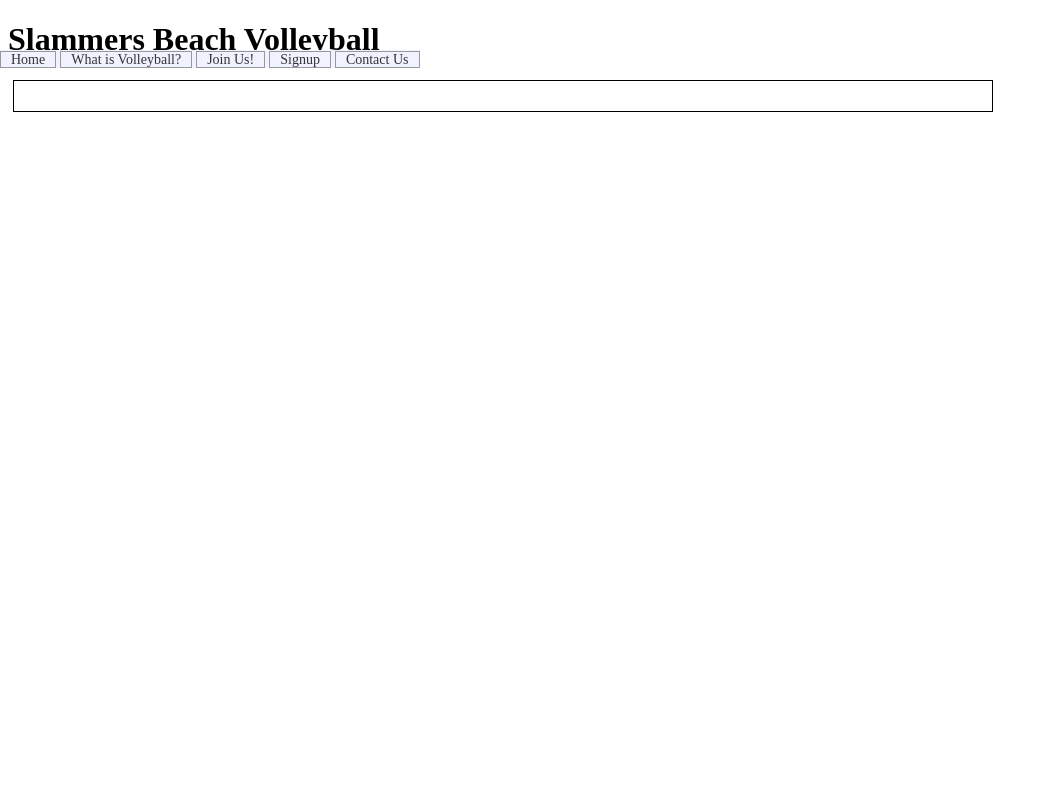
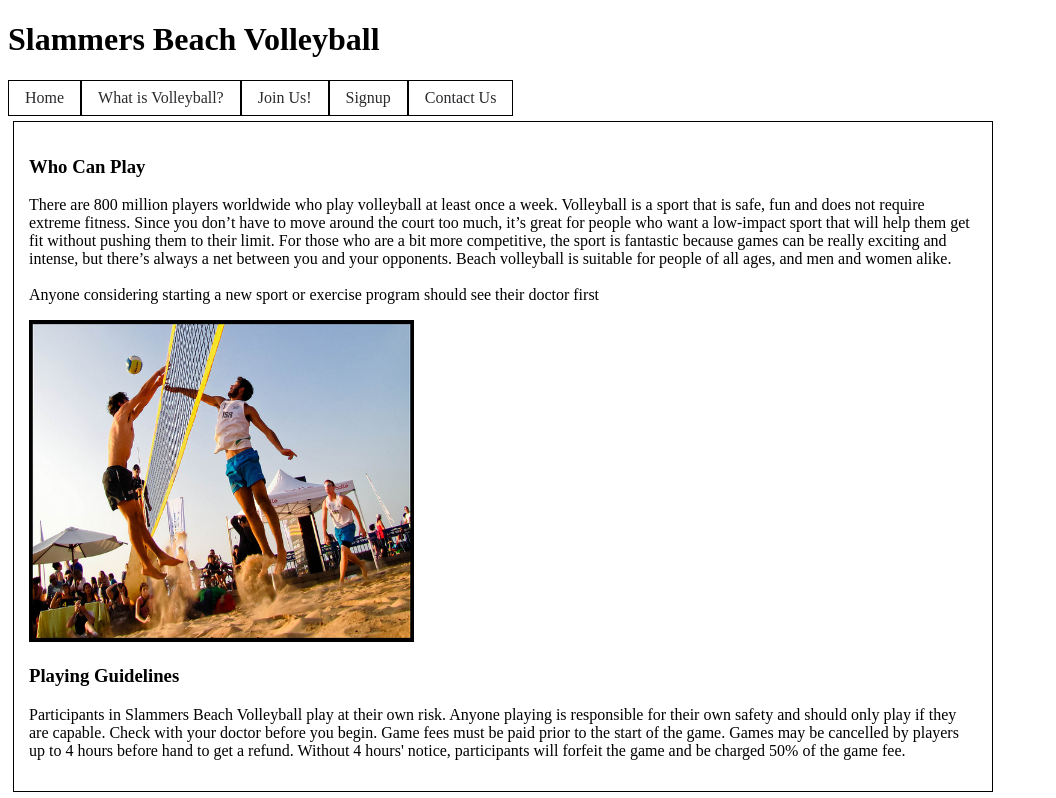
Before and after one commit to Patrick-Mahon/CP1406-VolleyBall, a plain HTML site: page join.html in a window 1280 px wide. Shown: the whole page, without its empty margins (0-1056 px from the left). Drawn offline with Linux system fonts and the light colour scheme.

Commit message:
Added content and fixed up navbar further, added float to oranise material

```diff
--- a/join.html
+++ b/join.html
@@ -30,8 +30,22 @@
 
 <div id="box">
 
+    <p>
+    <h3>Who Can Play</h3>
+        <p>There are 800 million players worldwide who play volleyball at least once a week. Volleyball is a sport that is safe, fun and does not require extreme fitness. Since you don’t have to move around the court too much, it’s great for people who want a low-impact sport that will help them get fit without pushing them to their limit. For those who are a bit more competitive, the sport is fantastic because games can be really exciting and intense, but there’s always a net between you and your opponents.
+        Beach volleyball is suitable for people of all ages, and men and women alike.
+            <br>
+            <br>
+        Anyone considering starting a new sport or exercise program should see their doctor first</p>
+    </p>
+        <p> <img src="Images/5208457834_f7d61d8445_z.jpg" width="385" height="322" alt="5208457834_f7d61d8445_z.jpg"/> </p>
+    <p>
+    <h3>Playing Guidelines</h3>
+        Participants in Slammers Beach Volleyball play at their own risk. Anyone playing is responsible for their own safety and should only play if they are capable. Check with your doctor before you begin.
+        Game fees must be paid prior to the start of the game. Games may be cancelled by players up to 4 hours before hand to get a refund. Without 4 hours' notice, participants will forfeit the game and be charged 50% of the game fee.
 
 
+    </p>
 
 
 
--- a/mainstyles.css
+++ b/mainstyles.css
@@ -1,39 +1,32 @@
-/*Navigation codiing*/
+/*Navigation coding*/
+
+#header li a {
+    display: block;
+    color: #2c292d;
+    text-align: center;
+    padding: 8px 16px;
+    text-decoration: none;
+    border: 1px solid black
+}
 #header ul {
-    position: absolute;
-    left: 0px;
-    top: 50px;
-    margin: 0px;
-    padding: 0px;
-    background: #f0f3ff;
+    list-style-type: none;
+    margin: 0;
+    padding: 0;
+    background-color: rgba(115, 117, 114, 0.22);
+
 }
+#header li {
+    float: left;
 
-#header li {
-    list-style: none;
-    display: inline;
 }
-
-#header ul li a {
-    height: 20px;
-    margin: 0px;
-    padding: 0px 10px 0px 10px;
-    border-left: #999999 1px solid;
-    border-right: #999999 1px solid;
-    border-top: #999999 1px solid;
-    border-bottom: #999999 1px solid;
-    color: #333333;
-    text-decoration: none;
-    font-size: 14px;
-}
-
 #header ul li a:hover {
-    color: #333333;
-    background-color: #97bfff;
+    color: #161616;
+    background-color: #37dcff;
 }
 
 #header ul li a:visited {
-    color: #000000;
-    background-color: #ff9900;
+    color: #4a4a4a;
+    background-color: #d3d3d3;
 }
 
 /*body coding*/
@@ -90,12 +83,16 @@ select {
     padding: 15px;
     margin: 5px;
     border: 1px solid black;
+    float: left;
 
 }
 #box2 {
-    width: 75%;
+    width: 900px;
+    height: 350px;
     padding: 15px;
     margin: 5px;
     border: 1px solid black;
     text-align: justify;
+
+    float: left;
 }
```
Also changed, not shown: index.html (+2 -1 lines).
